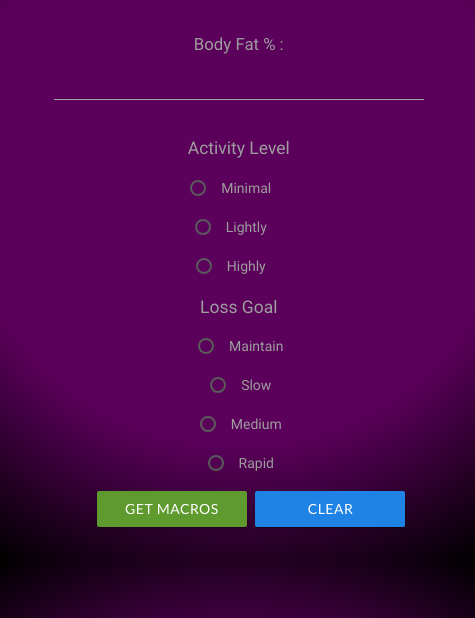
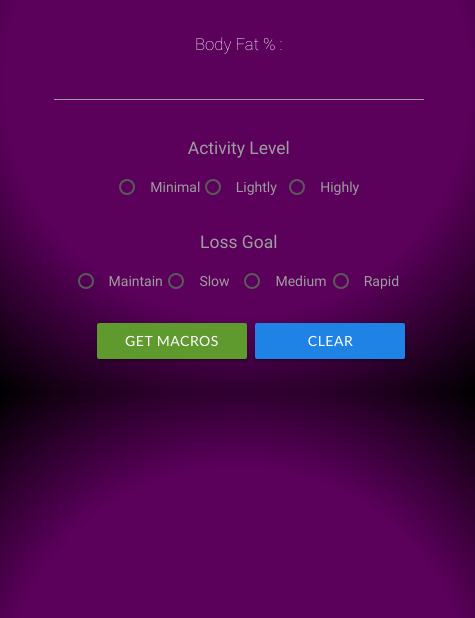
Before and after one commit to chadculp/MacroApp, an Electron app: page index.html in a window 475 px wide. Shown: the part 226-844 px from the top of the page. Drawn offline with nearby package versions, Linux system fonts and the light colour scheme.

Commit message:
styled, radio now inline block

```diff
--- a/app/css/style.css
+++ b/app/css/style.css
@@ -41,7 +41,8 @@ body {
 }
 
 .digits{
-	/*color: white;*/
+	color: white;
+	font-weight: lighter;
 	font-size: 1.2em;
 }
 
@@ -49,6 +50,11 @@ body {
 #weight, #bodyfat{
 	text-align: center;
 	font-size: 1.1em;
+}
+
+.radioRow p{
+	display: inline-block;
+	width: 80px;
 }
 
 
--- a/index.html
+++ b/index.html
@@ -22,7 +22,7 @@
 
 			<div class="inputRow">
 				<label class="radioLabel" for="activelevel"><i class=""></i> Activity Level</label>
-				 <div class="inputRow">
+				 <div class="radioRow">
 				    <p>
 				      <input name="activelevel" class="levels" type="radio" id="minimal" value="Sedentary"/>
 				      <label for="minimal">Minimal</label>
@@ -43,6 +43,7 @@
 
 			<div class="inputRow">
 				<label class="radioLabel" for="goalspeed"><i class=""></i> Loss Goal</label>
+				 <div class="radioRow">
 				    <p>
 				      <input name="lossrate" class="levels" type="radio" id="maintain" value="Maintain"/>
 				      <label for="maintain">Maintain</label>
@@ -59,6 +60,7 @@
 				      <input name="lossrate" class="levels" type="radio" id="rapid" value="Fast"/>
 				      <label for="rapid">Rapid</label>
 				    </p>
+				 </div>
 			</div>
 			<!-- End Speed Radio -->
 
```
Lines whose indentation alone changed are shown as unchanged.
